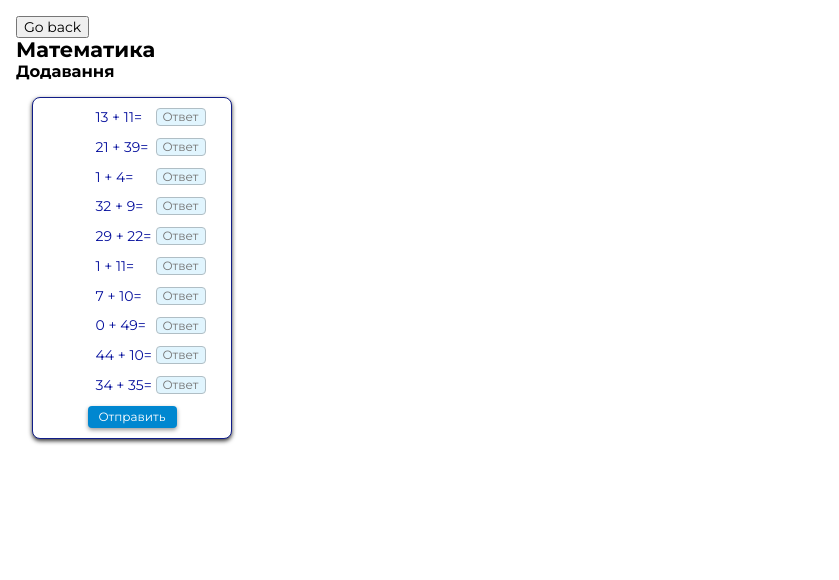
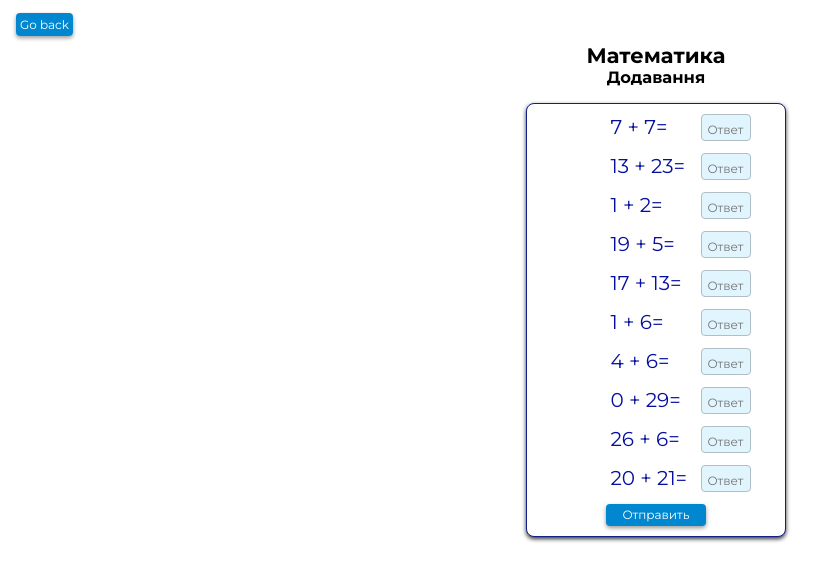
Before and after one commit to shulsergio/math_test, a plain HTML site: page math_add.html in a window 1280 px wide. Shown: the whole page, without its empty margins (0-839 px from the left). Drawn offline with nearby package versions, Linux system fonts and the light colour scheme.

Commit message:
v.2.2. fix buttons css index.htm

```diff
--- a/js/first.js
+++ b/js/first.js
@@ -1,4 +1,4 @@
-const ARR_NUM_PLUS = [0, 50]; //минимальное и максиммальное число
+const ARR_NUM_PLUS = [0, 30]; //минимальное и максиммальное число
 const MATH_OPERATION = ["*", "+", "-"];
 const newARR = [];
 const list = document.querySelector(".js-list");
--- a/math_add.html
+++ b/math_add.html
@@ -26,13 +26,18 @@
     <header class="header"></header>
     <main>
       <div class="math-add-container container">
-        <button type="button" class="btn-ok js-btn">Go back</button>
-        <h2 class="header-two">Математика</h2>
-        <h3 class="header-three">Додавання</h3>
-        <ul class="js-list"></ul>
-        <form class="form js-my-form">
-          <button type="button" class="js-form-btn">Отправить</button>
-        </form>
+        <a class="button-all btn-back" href="./index.html">Go back</a>
+        <div class="text-block">
+          <h2 class="header-two">Математика</h2>
+          <h3 class="header-three">Додавання</h3>
+          <ul class="js-list"></ul>
+
+          <form class="form js-my-form">
+            <button type="button" class="button-all js-form-btn">
+              Отправить
+            </button>
+          </form>
+        </div>
       </div>
     </main>
     <footer class="footer"></footer>
--- a/style.css
+++ b/style.css
@@ -101,11 +101,27 @@ font-weight: 500;
 }
 
 /* ----- math - add --- */
+.math-add-container{
+    width: 100%;
+
+}
+.btn-back{
+    align-content: left;
+}
+.text-block{
+display: flex;
+    flex-direction: column;
+    align-items: center;
+}
+.header-two{
+    margin-top: 12px;
+
+}
 
 .form{
     padding: 10px;
 margin: 16px;
-    width: 200px;
+    width: 260px;
     border-radius: 8px;
 display: flex;
 flex-direction: column;
@@ -124,8 +140,8 @@ flex-direction: column;
 }
 .circle{
     margin-left: 10px;
-    width: 12px;
-    height: 12px;
+    width: 24px;
+    height: 24px;
     border-radius: 50%;
     border: none;
 visibility:hidden;
@@ -133,8 +149,9 @@ visibility:hidden;
 }
 
 .field{
+    font-size: 20px;
 margin-left: 15px;
-width: 60px;
+width: 90px;
 color: #06109d;
 
 }
@@ -142,22 +159,24 @@ color: #06109d;
 .form-result{
 padding-left: 6px;
     width: 50px;
-    font-size: 12px;
+    font-size: 20px;
     border: 1px solid #b0bec5;
     border-radius: 4px;
     background-color: #e1f5fe;
     color: #0277bd;
 }
-
+.form-result::placeholder{
+        font-size: 12px;
+}
 .form-result:focus {
     border-color: #0288d1;
     background-color: #ffffff;
     outline: none;
 }
 
-.js-form-btn{
+.button-all{
     margin: 0 auto;
-    width: 50%;
+    width: 100px;
     padding: 4px;
     border: none;
     border-radius: 4px;
@@ -171,7 +190,7 @@ padding-left: 6px;
 
 
 }
-.js-form-btn:hover {
+.button-all:hover {
     background-color: #111d88;
             box-shadow: 0 2px 4px rgba(0, 0, 0, 0.8);
 }
```
